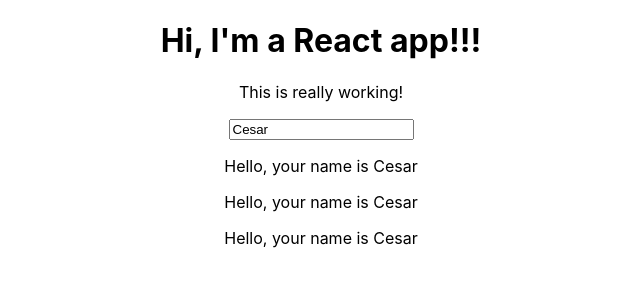
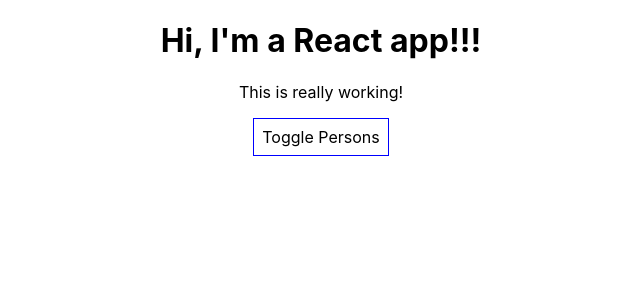
Before and after one commit to cbarrazaa1/reactjs-course, a React (Create React App) app: page / in a window 1280 px wide. Shown: the top 300 px of the page, without its empty margins (319-959 px from the left). Built offline with nearby package versions, Linux system fonts and the light colour scheme.

Commit message:
Section 4

```diff
--- a/src/App.js
+++ b/src/App.js
@@ -1,43 +1,50 @@
 import React, { Component } from 'react';
 import './App.css';
 import Person from './Person/Person.js';
-import UserInput from './UserInput/UserInput.js'
-import UserOutput from './UserOutput/UserOutput.js'
 
 class App extends Component {
   state = {
     persons: [
-      { name: 'Max', age: 28 },
-      { name: 'Manu', age: 29 },
-      { name: 'Stephanie', age: 26 }
+      { id: 'asdf1', name: 'Max', age: 28 },
+      { id: 'qwer1', name: 'Manu', age: 29 },
+      { id: 'dfgh1', name: 'Stephanie', age: 26 }
     ],
-    username: 'Cesar'
+    username: 'Cesar',
+    showPersons: false
   };
 
-  switchNameHandler = (newName) => {
+  nameChangedHandler = (event, id) => {
+    const personIndex = this.state.persons.findIndex(p => id === p.id);
+    const person = {...this.state.persons[personIndex]};
+    person.name = event.target.value;
+
+    const persons = [...this.state.persons];
+    persons[personIndex] = person;
+
     this.setState({
-      persons: [
-        { name: newName, age: 28 },
-        { name: 'Manu', age: 29 },
-        { name: 'Stephanie', age: 27 }
-      ]
+      persons: persons
     });
   }
 
-  nameChangedHandler = (event) => {
+  usernameChangedHandler = (e) => {
     this.setState({
-      persons: [
-        { name: 'Max', age: 28 },
-        { name: event.target.value, age: 29 },
-        { name: 'Stephanie', age: 26 }
-      ]
+      username: e.target.value
     });
   }
 
-  usernameChangedHandler = (event) => {
-      this.setState({
-          username: event.target.value
-      });
+  deletePersonHandler = (index) => {
+    const persons = [...this.state.persons];
+    persons.splice(index, 1);
+    this.setState({
+      persons: persons
+    });
+  }
+
+  togglePersonsHandler = () => {
+    const doesShow = this.state.showPersons;
+    this.setState({
+      showPersons: !doesShow
+    });
   }
 
   render() {
@@ -49,31 +56,33 @@
       cursor: 'pointer'
     };
 
+    let persons = null;
+    if (this.state.showPersons) {
+      persons = (
+        <div>
+          {this.state.persons.map((person, index) => {
+            return (
+              <Person
+                key={person.id}
+                name={person.name}
+                age={person.age}
+                click={() => this.deletePersonHandler(index)}
+                changed={(event) => this.nameChangedHandler(event, person.id)} />
+            );
+          })}
+        </div>);
+    }
+
     return (
       <div className="App">
         <h1>Hi, I'm a React app!!!</h1>
         <p>This is really working!</p>
-        {/* <button
+        <button
           style={style}
-          onClick={() => this.switchNameHandler('Cesar')}>Switch Name
+          onClick={this.togglePersonsHandler}>
+          Toggle Persons
         </button>
-        <Person
-          name={this.state.persons[0].name}
-          age={this.state.persons[0].age} />
-        <Person
-          name={this.state.persons[1].name}
-          age={this.state.persons[1].age}
-          click={this.switchNameHandler}
-          changed={this.nameChangedHandler}>
-          My hobbies: play piano
-        </Person>
-        <Person
-          name={this.state.persons[2].name}
-          age={this.state.persons[2].age} /> */}
-        <UserInput username={this.state.username} changed={this.usernameChangedHandler}/>
-        <UserOutput username={this.state.username}/>
-        <UserOutput username={this.state.username}/>
-        <UserOutput username={this.state.username}/>
+        {persons}
       </div>
     );
   }
--- a/src/UserInput/UserInput.js
+++ /dev/null
@@ -1,13 +0,0 @@
-import React, { Component } from 'react';
-
-class UserInput extends Component {
-  render() {
-    return (
-      <div className='UserInput'>
-        <input onChange={this.props.changed} value={this.props.username}/>
-      </div>
-    );
-  }
-}
-
-export default UserInput;
--- a/src/UserOutput/UserOutput.js
+++ /dev/null
@@ -1,13 +0,0 @@
-import React, { Component } from 'react';
-
-class UserOutput extends Component {
-    render() {
-        return (
-            <div className='UserOutput'>
-                <p>Hello, your name is {this.props.username}</p>
-            </div>
-        );
-    }
-}
-
-export default UserOutput;
```
Also changed, not shown: src/UserInput/UserInput.css (deleted), src/UserOutput/UserOutput.css (deleted).
